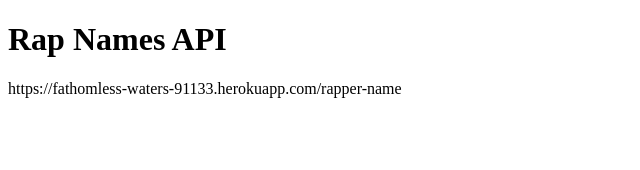
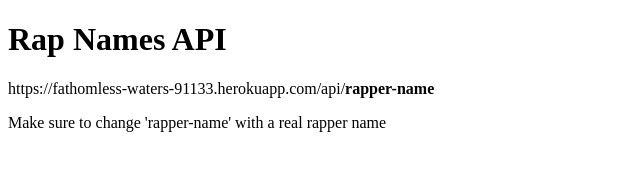
Before and after one commit to nachokal/rap-names-api, a website: page index.html in a window 1280 px wide. Shown: the whole page, without its empty margins (0-640 px from the left). Drawn offline with Linux system fonts and the light colour scheme.

Commit message:
more info in index.html

```diff
--- a/index.html
+++ b/index.html
@@ -8,6 +8,7 @@
 </head>
 <body>
     <h1>Rap Names API</h1>
-    <p>https://fathomless-waters-91133.herokuapp.com/rapper-name</p>
+    <p>https://fathomless-waters-91133.herokuapp.com/api/<strong>rapper-name</strong></p>
+    <p>Make sure to change 'rapper-name' with a real rapper name</p>
 </body>
 </html>
```
